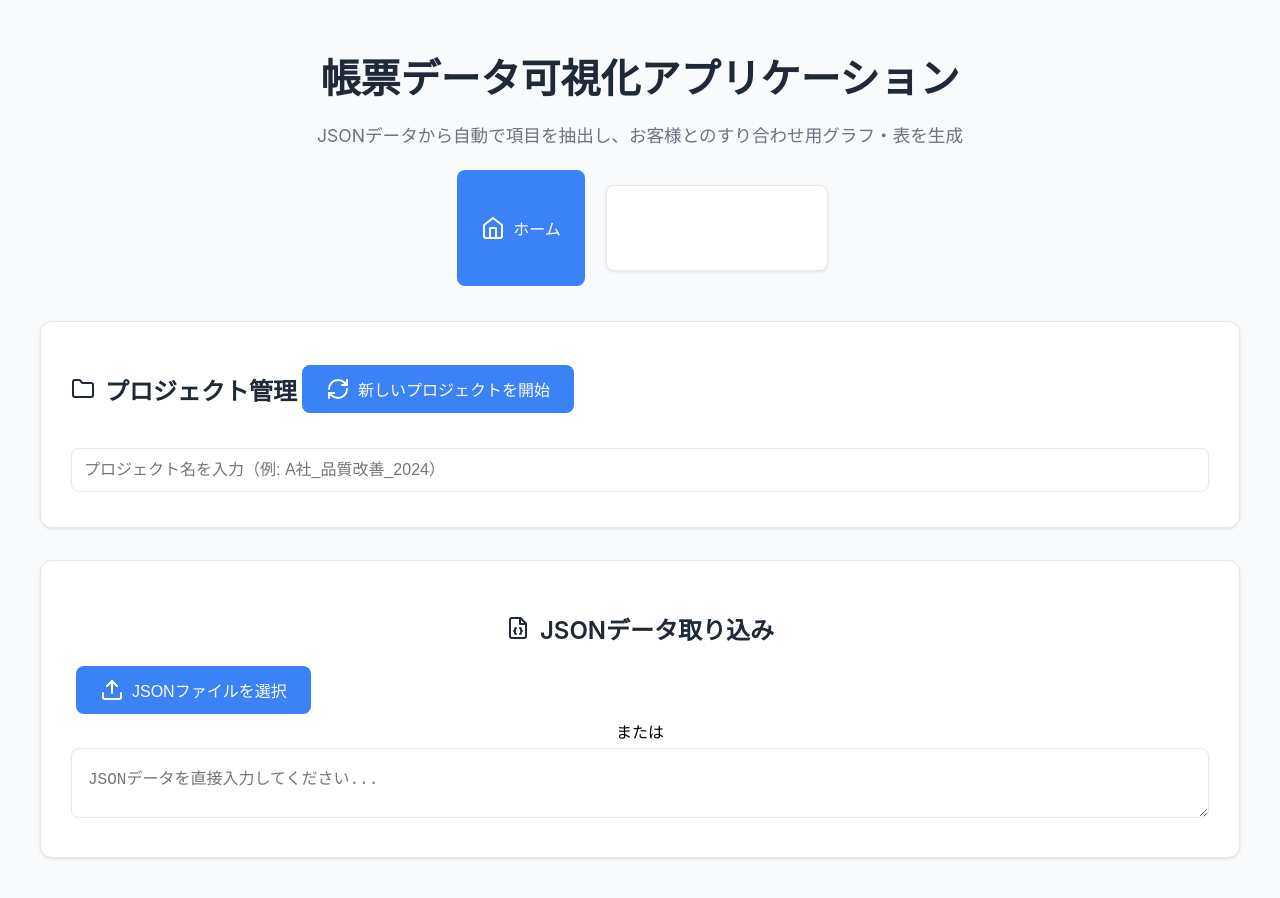
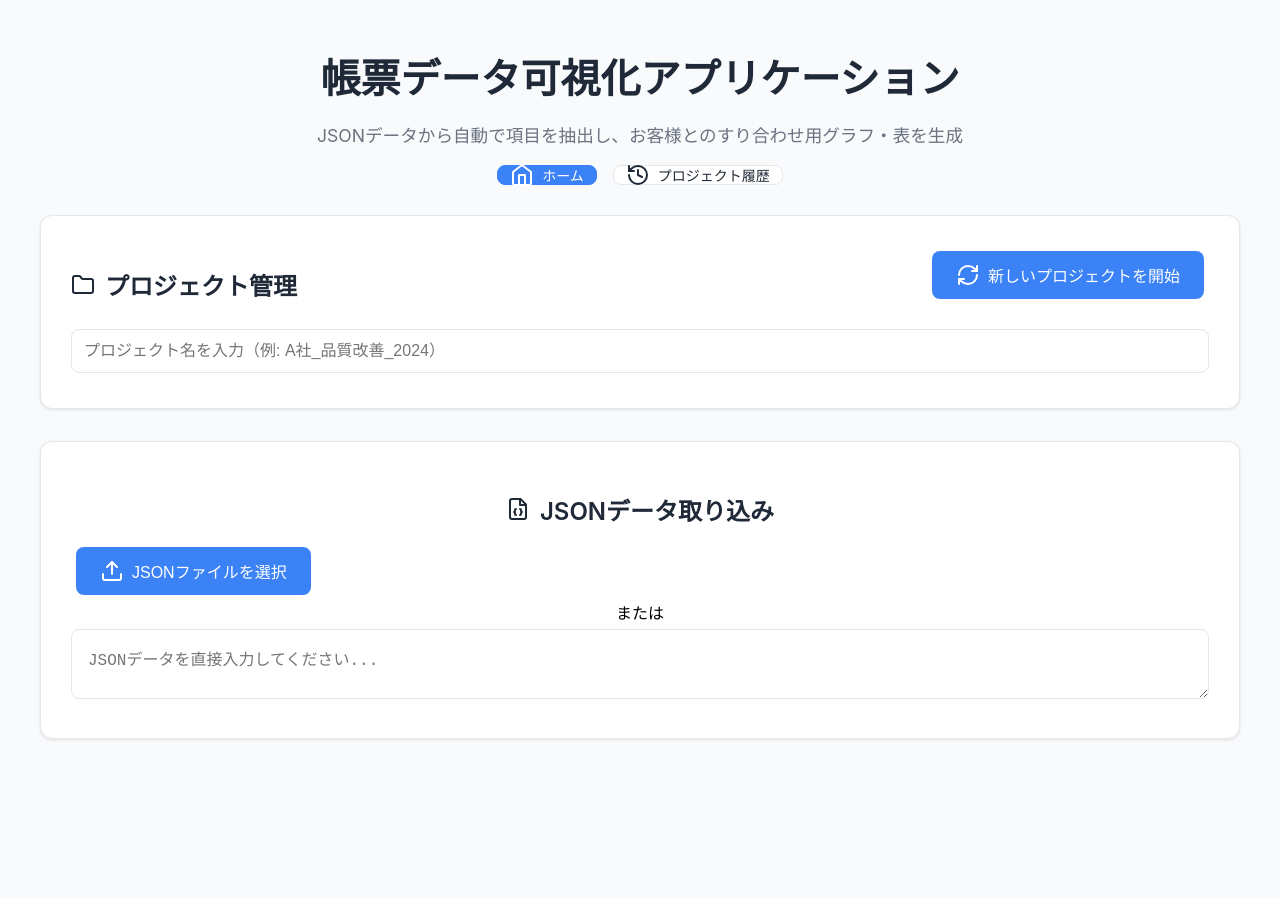
Before and after one commit to ToruNakayama4351/genba-visualization-app, a Next.js app: page /genba-visualization-app/ in a window 1280 px wide. After the commit the page ends 800 px from the top, so only its background shows below. Built offline with nearby package versions, Linux system fonts and the light colour scheme.

Commit message:
Update index.js

```diff
--- a/pages/index.js
+++ b/pages/index.js
@@ -905,25 +905,17 @@ export default function ChartGeneratorApp() {
           </p>
 
           {/* ナビゲーション */}
-          <div className="flex justify-center gap-4 mt-6">
+<div className="flex justify-center gap-4 mt-6">
             <button
               onClick={() => setCurrentView('home')}
-              className={`flex items-center px-6 py-3 rounded-lg transition-colors ${
-                currentView === 'home'
-                  ? 'bg-blue-600 text-white'
-                  : 'bg-white text-gray-900 hover:bg-gray-50'
-              }`}
+              className={`nav-button ${currentView === 'home' ? 'active' : ''}`}
             >
               <Home className="h-5 w-5 mr-2" />
               ホーム
             </button>
             <button
               onClick={() => setCurrentView('history')}
-              className={`flex items-center px-6 py-3 rounded-lg transition-colors ${
-                currentView === 'history'
-                  ? 'bg-blue-600 text-white'
-                  : 'bg-white text-gray-900 hover:bg-gray-50'
-              }`}
+              className={`nav-button ${currentView === 'history' ? 'active' : ''}`}
             >
               <History className="h-5 w-5 mr-2" />
               プロジェクト履歴
@@ -936,7 +928,7 @@ export default function ChartGeneratorApp() {
           <div className="space-y-8">
             {/* プロジェクト管理エリア */}
             <div className="bg-white rounded-xl shadow-lg p-6">
-              <div className="flex items-center justify-between mb-4">
+              <div className="project-header">
                 <h2 className="text-xl font-semibold flex items-center">
                   <Folder className="mr-2" />
                   <span className="text-gray-900">プロジェクト管理</span>
@@ -967,7 +959,7 @@ export default function ChartGeneratorApp() {
 
             {/* JSONデータ取り込み */}
             <div className="max-w-2xl mx-auto">
-              <div className="bg-white rounded-xl shadow-lg p-8">
+              <div className="bg-white rounded-xl shadow-lg p-8 json-file-section">
                 <h2 className="text-xl font-semibold mb-6 flex items-center justify-center">
                   <FileJson className="mr-2" />
                   JSONデータ取り込み
```
